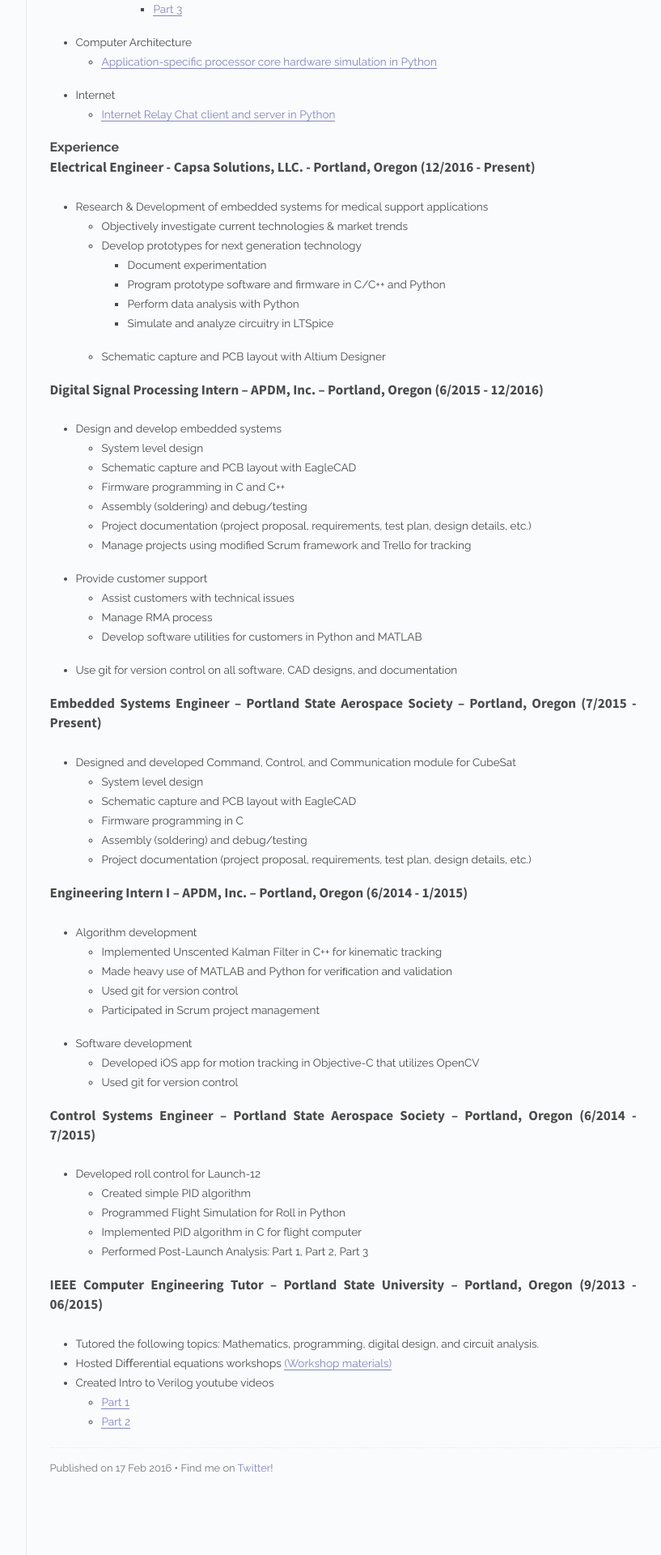
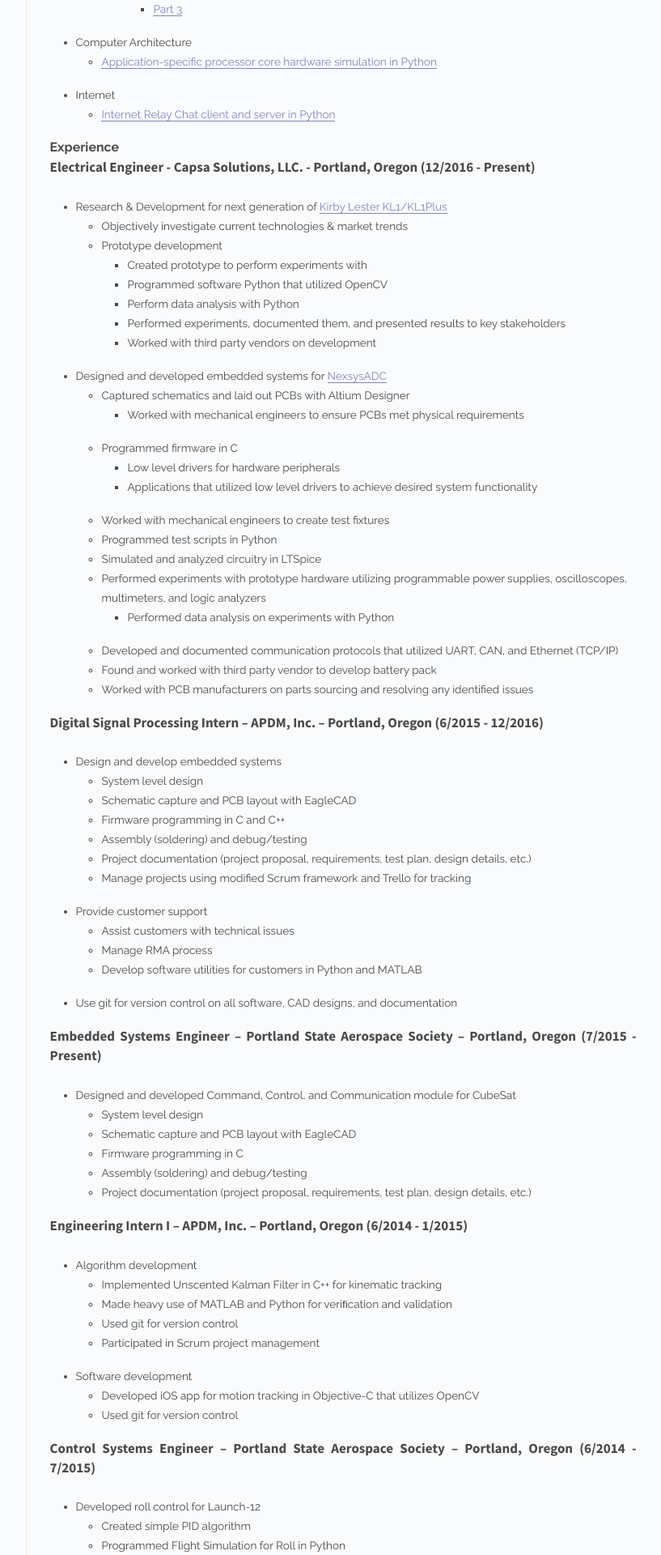
Before and after one commit to wrh2/wrh2.github.io, a Jekyll site: the page built from _posts/2016-02-17-about.md, in a window 1280 px wide. Shown: the part 833-2753 px from the top of the page at 81% size, without its empty margins (326-1143 px from the left). Built offline with Jekyll 4.4.1, drawn with Linux system fonts in a browser that asks for light colours.

Commit message:
updated about me page

```diff
--- a/_posts/2016-02-17-about.md
+++ b/_posts/2016-02-17-about.md
@@ -44,14 +44,28 @@
 
 **Electrical Engineer - Capsa Solutions, LLC. - Portland, Oregon (12/2016 - Present)**
 
-* Research & Development of embedded systems for medical support applications
+* Research & Development for next generation of [Kirby Lester KL1/KL1Plus](https://www.capsahealthcare.com/product-category/tablet-capsule-counting)
     * Objectively investigate current technologies & market trends
-    * Develop prototypes for next generation technology
-        * Document experimentation
-        * Program prototype software and firmware in C/C++ and Python
+    * Prototype development
+        * Created prototype to perform experiments with
+        * Programmed software Python that utilized OpenCV
         * Perform data analysis with Python
-        * Simulate and analyze circuitry in LTSpice
-    * Schematic capture and PCB layout with Altium Designer
+        * Performed experiments, documented them, and presented results to key stakeholders
+        * Worked with third party vendors on development
+* Designed and developed embedded systems for [NexsysADC](https://vimeo.com/238819938/fff0855912)
+    * Captured schematics and laid out PCBs with Altium Designer
+        * Worked with mechanical engineers to ensure PCBs met physical requirements
+    * Programmed firmware in C
+        * Low level drivers for hardware peripherals
+        * Applications that utilized low level drivers to achieve desired system functionality
+    * Worked with mechanical engineers to create test fixtures
+    * Programmed test scripts in Python
+    * Simulated and analyzed circuitry in LTSpice
+    * Performed experiments with prototype hardware utilizing programmable power supplies, oscilloscopes, multimeters, and logic analyzers
+        * Performed data analysis on experiments with Python
+    * Developed and documented communication protocols that utilized UART, CAN, and Ethernet (TCP/IP)
+    * Found and worked with third party vendor to develop battery pack
+    * Worked with PCB manufacturers on parts sourcing and resolving any identified issues
 
 **Digital Signal Processing Intern – APDM, Inc. – Portland, Oregon (6/2015 - 12/2016)**
 
```
